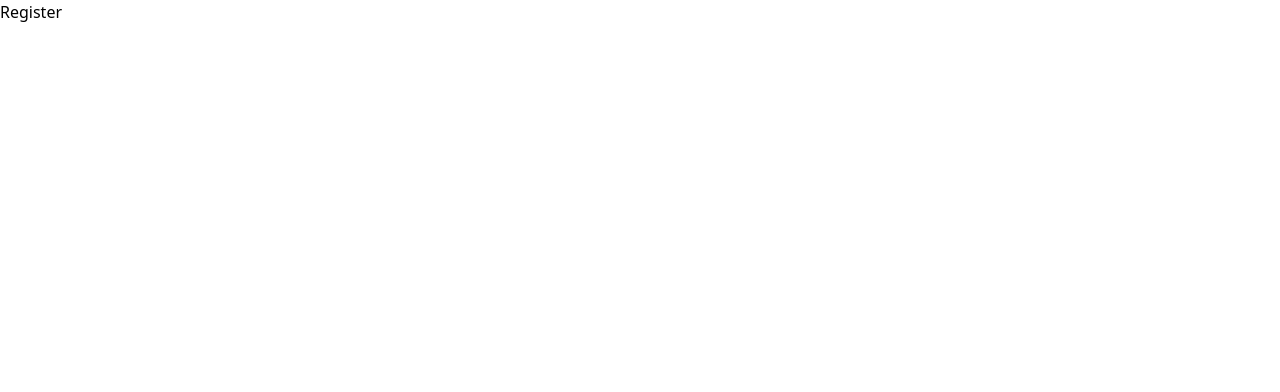
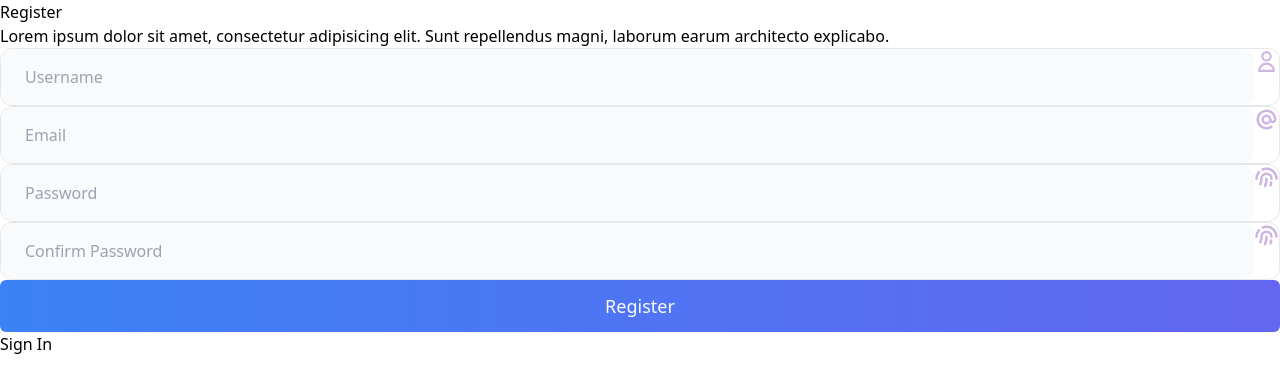
Before and after one commit to bensonbjacob/nextauth-practice, a Next.js app: page /register in a window 1280 px wide. Shown: the top 392 px of the page. Built offline with nearby package versions, Linux system fonts and the light colour scheme.

Commit message:
Add register page and styling

```diff
--- a/pages/register.js
+++ b/pages/register.js
@@ -1,14 +1,105 @@
 import Head from 'next/head';
+import Layout from '../layout/layout';
+import Link from 'next/link';
+import styles from '../styles/Form.module.css';
+import Image from 'next/image';
+import {
+  HiAtSymbol,
+  HiFingerPrint,
+  HiOutlineUser,
+} from 'react-icons/hi';
+import { useState } from 'react';
 
-const register = () => {
+export default function Register() {
+  const [show, setShow] = useState({
+    password: false,
+    cpassword: false,
+  });
   return (
-    <div>
+    <Layout>
       <Head>
         <title>Register</title>
       </Head>
-      <h1>Register</h1>
-    </div>
+
+      <section className='w-3/4 mx-auto flex flex-col gap-10'>
+        <div className='title'>
+          <h1 className='text-gray-800 text-4xl font-bold py-4'>
+            Register
+          </h1>
+          <p className='w-3/4 mx-auto text-gray-400'>
+            Lorem ipsum dolor sit amet, consectetur adipisicing elit.
+            Sunt repellendus magni, laborum earum architecto
+            explicabo.
+          </p>
+        </div>
+        <form className='flex flex-col gap-5'>
+          <div className={styles.input_group}>
+            <input
+              type='text'
+              name='username'
+              placeholder='Username'
+              className={styles.input_text}
+            />
+            <span className='icon flex items-center px-4'>
+              <HiOutlineUser size={25} />
+            </span>
+          </div>
+          <div className={styles.input_group}>
+            <input
+              type='email'
+              name='email'
+              placeholder='Email'
+              className={styles.input_text}
+            />
+            <span className='icon flex items-center px-4'>
+              <HiAtSymbol size={25} />
+            </span>
+          </div>
+          <div className={styles.input_group}>
+            <input
+              type={`${show.password ? 'text' : 'password'}`}
+              name='password'
+              placeholder='Password'
+              className={styles.input_text}
+            />
+            <span
+              className='icon flex items-center px-4'
+              onClick={() =>
+                setShow({ ...show, password: !show.password })
+              }
+            >
+              <HiFingerPrint size={25} />
+            </span>
+          </div>
+          <div className={styles.input_group}>
+            <input
+              type={`${show.cpassword ? 'text' : 'password'}`}
+              name='cpassword'
+              placeholder='Confirm Password'
+              className={styles.input_text}
+            />
+            <span
+              className='icon flex items-center px-4'
+              onClick={() =>
+                setShow({ ...show, cpassword: !show.cpassword })
+              }
+            >
+              <HiFingerPrint size={25} />
+            </span>
+          </div>
+          <div className='input-button'>
+            <button type='submit' className={styles.button}>
+              Register
+            </button>
+          </div>
+        </form>
+
+        <p className='text-center text-gray-400'>
+          <Link className='text-blue-700' href={'/login'}>
+            Sign In
+          </Link>
+        </p>
+      </section>
+    </Layout>
   );
-};
-
-export default register;
+}
```
